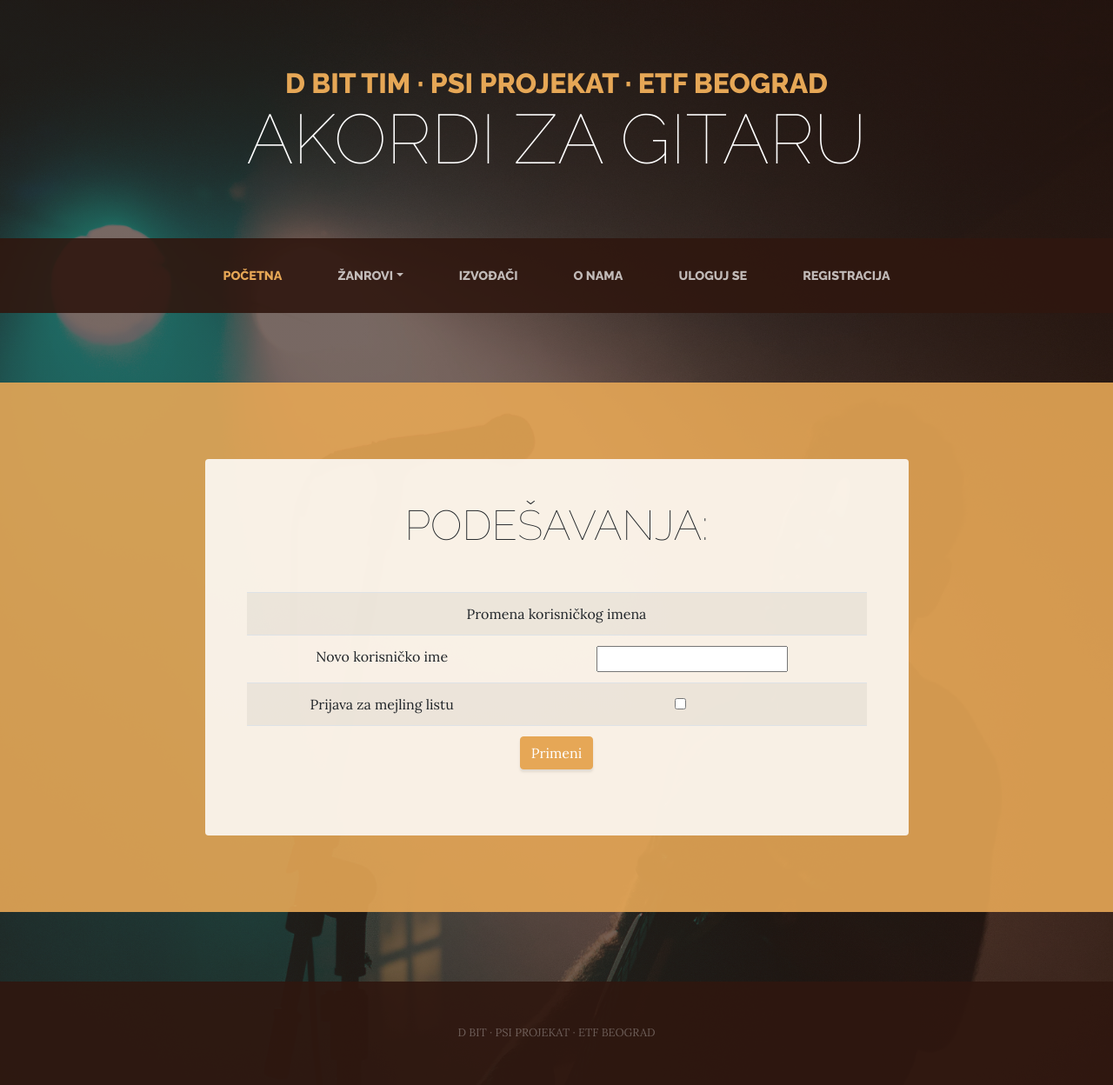
After one commit to davidmilicevic97/AkordiZaGitaru, a PHP site: the page made by frontend/finalf/application/views/podesavanja.php in a window 1280 px wide. The commit adds this page. Shown: the whole page at 87% size. Run offline with PHP 8.4, Linux system fonts and the light colour scheme; the template is opened without the code that fills it, so the values that code supplies are empty; some libraries are stand-ins or nearby versions.

Commit message:
Dodat  user frontend

```diff
--- /dev/null
+++ b/frontend/finalf/application/views/podesavanja.php
@@ -0,0 +1,40 @@
+<section class="page-section cta">
+    <div class="container">
+        <div class="row">
+            <div class="col-xl-9 mx-auto">
+                <div class="cta-inner text-center rounded">
+                    <h2 class="section-heading mb-5">
+                        <span class="section-heading-lower">Podešavanja:</span>
+                    </h2>
+                    <form name="loginform" action="<?php echo site_url('Gost/primeniPodesavanja') ?>" method="post">
+                        <?php
+                        if (isset($poruka))
+                            echo "<font color='red'>$poruka</font><br>";
+                        ?>
+                        <table class = "table table-striped mt-5">
+                            <tr>
+                                <td colspan="2">
+                                    Promena korisničkog imena
+                                </td>
+                            </tr>
+                            <tr>
+                                <td>Novo korisničko ime</td>
+                                <td><input type = "text" name = "user"></td>
+                            </tr>
+                            <tr>
+                                <td>
+                                    Prijava za mejling listu
+                                </td>
+                                <td>
+                                    <input type="checkbox" class="form-check-input" id="exampleCheck1">
+                                </td>
+                            </tr>
+                            <td colspan="2"><button type="submit" class="btn btn-primary" ">Primeni</button></td>
+                            </tr>
+                        </table>
+                    </form>
+                </div>
+            </div>
+        </div>
+    </div>
+</section>
```
Also changed, not shown: frontend/finalf/application/views/dodaj_akorde.php (added, +38 -0 lines), frontend/finalf/application/views/header_user.php (+13 -8 lines).
